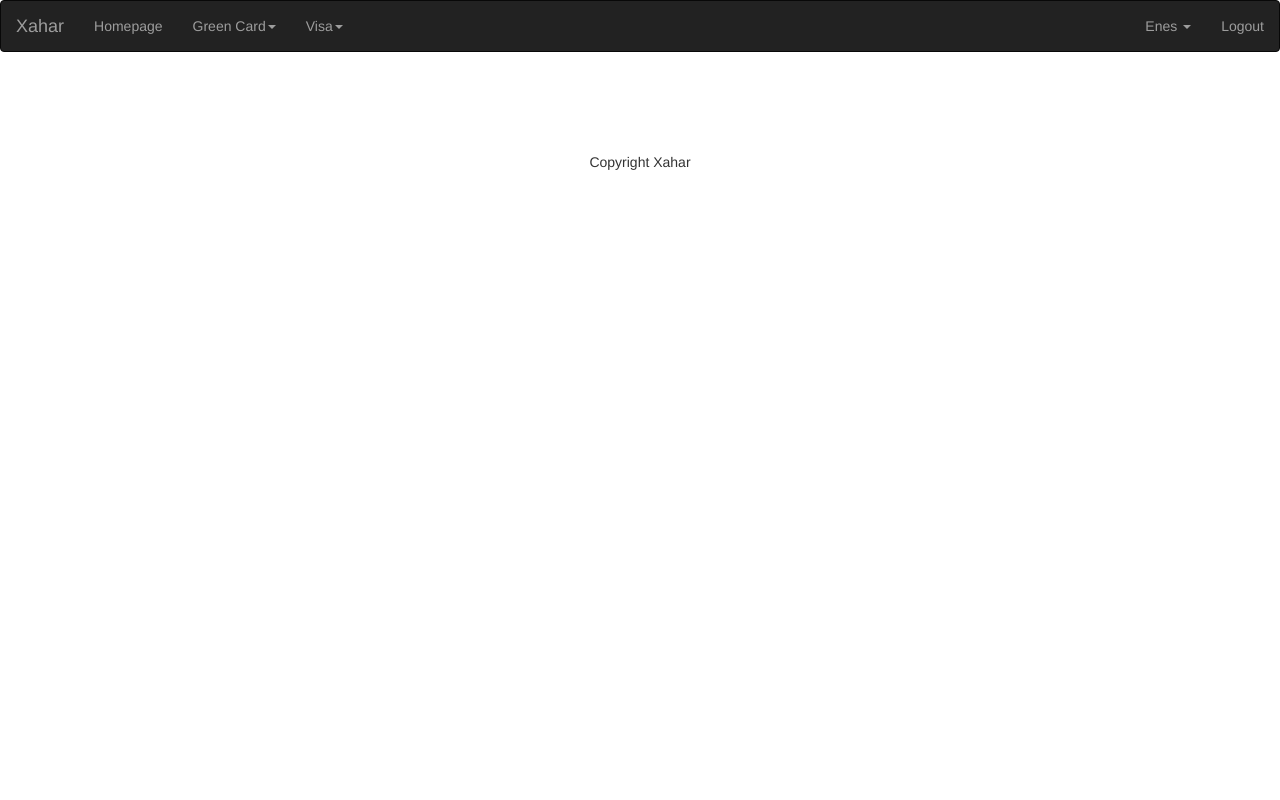
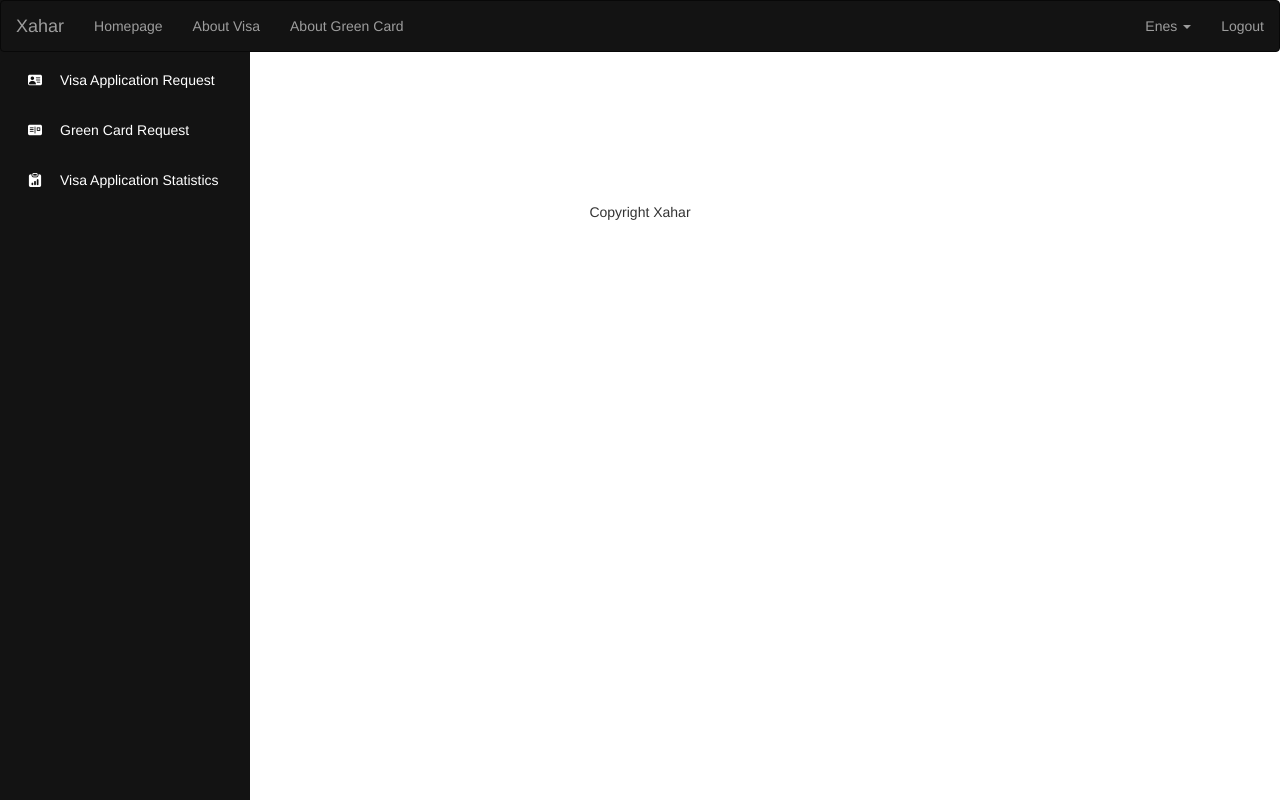
Before and after one commit to enohsm/CS50Project, a Flask app: page /greencard/ in a window 1280 px wide. Run offline with Flask 3, Linux system fonts and the light colour scheme; a user stored in the database is signed in; parts of the project's set-up code (start-up, migrations or seed data) failed here and were passed over; some libraries are stand-ins or nearby versions.

Commit message:
Sidebar added into layout.

```diff
--- a/improvements.txt
+++ b/improvements.txt
@@ -6,6 +6,7 @@ Kayıt oluşturulurken, isim soyismin baş harfleri büyük olsun (pythonda ayar
 Pasaport kaydederken isim soyisim büyük harflerle olacak.
 Çalışanların yaptığı işlemleri tut.
 Readme dosyasında neden her login_required dekoratörlü route'da yetki kontrolünü databaseden sorguyla kontrol ettiğini anlat.
+Role sistemini ve login required fonksiyonunu güncelle.
 
 
 Sıradaki: Login fonksiyonunu ve html yapısını yap.
--- a/routes/profile_routes.py
+++ b/routes/profile_routes.py
@@ -23,6 +23,12 @@ def vehicles():
 def passports():
     return render_template("my_passports.html")
 
+# Evraklar routeunu ayarla
+@profilebp.route("/documents")
+@x.login_required
+def documents():
+    return render_template("my_documents.html")
+
 # Visa requests routeunu ayarla
 @profilebp.route("/requests")
 @x.login_required
--- a/static/styles.css
+++ b/static/styles.css
@@ -1,5 +1,11 @@
 h1 {
     text-align:center;
+    margin-top: 55px;
+    margin-bottom: 55px;
+}
+
+h4 {
+    text-align: center;
     margin-top: 55px;
     margin-bottom: 55px;
 }
@@ -13,3 +19,67 @@ footer {
 button.btn-info {
     margin-top: 25px;
 }
+
+.navbar-inverse {
+    background: #131313;
+}
+
+.sidebar {
+    padding-top: 5px;
+    background: #131313;
+    position: fixed;
+    width: 50px;
+    height: 100vh;
+    transition: width 0.4s;
+    overflow: hidden;
+}
+
+.sidebar:hover {
+    width: 250px;
+}
+
+.sidebar ul {
+    list-style: none;
+    padding: 0;
+    margin-top: 50px;
+}
+
+.sidebar li {
+    display: flex;
+    align-items: center;
+    padding: 15px;
+    color: white;
+    cursor: pointer;
+    transition: background 0.4s;
+}
+
+.sidebar li:hover {
+    background: #272727
+}
+
+.sidebar i {
+    font-size: 100%;
+    width: 40px;
+    text-align: center;
+    margin-right: 5px;
+}
+
+.menu-text {
+    opacity: 0;
+    white-space: nowrap;
+    transition: opacity 0.4s;
+}
+
+.sidebar:hover .menu-text {
+    opacity: 1;
+}
+
+.sidebar a {
+    color: inherit;
+    text-decoration: none;
+}
+
+main {
+    margin-left: 50px;
+    padding: 15px;
+}
--- a/templates/homepage.html
+++ b/templates/homepage.html
@@ -1,7 +1,7 @@
 {% extends "layout.html" %}
 
 {% block title %}
-Homepage
+    Homepage
 {% endblock %}
 
 {% block main %}
--- a/templates/layout.html
+++ b/templates/layout.html
@@ -3,13 +3,38 @@
     <head>
         <meta name="viewport" content="initial-scale=1, width=device-width">
         <link rel="stylesheet" href="https://maxcdn.bootstrapcdn.com/bootstrap/3.4.1/css/bootstrap.min.css">
+        <link rel="stylesheet" href="https://cdn.jsdelivr.net/npm/bootstrap-icons@1.11.1/font/bootstrap-icons.css">
         <script src="https://ajax.googleapis.com/ajax/libs/jquery/3.7.1/jquery.min.js"></script>
         <script src="https://maxcdn.bootstrapcdn.com/bootstrap/3.4.1/js/bootstrap.min.js"></script>
-        <link href="static/styles.css" rel="stylesheet">
+        <link href="/static/styles.css" rel="stylesheet">
 
         <title>Xahar's System: {% block title %}{% endblock %}</title>
     </head>
     <body>
+        <div class="sidebar">
+            <ul>
+                {% block sidebar %}
+                {% endblock %}
+                <a href="/visa/request">
+                    <li>
+                        <i class="bi bi-person-vcard-fill"></i>
+                        <span class="menu-text">Visa Application Request</span>
+                    </li>
+                </a>
+                <a href="/greencard/request">
+                    <li>
+                        <i class="bi bi-postcard-fill"></i>
+                        <span class="menu-text">Green Card Request</span>
+                    </li>
+                </a>
+                <a href="/visa/statistics">
+                    <li>
+                        <i class="bi bi-clipboard-data-fill"></i>
+                        <span class="menu-text">Visa Application Statistics</span>
+                    </li>
+                </a>
+            </ul>
+        </div>
         <header>
             <nav class="navbar navbar-inverse">
                 <div class="container-fluid">
@@ -18,25 +43,8 @@
                     </div>
                     <ul class="nav navbar-nav">
                         <li><a href="/">Homepage</a></li>
-                        <li class="dropdown">
-                            <a class="dropdown-toggle" data-toggle="dropdown" href="#">
-                                Green Card<span class="caret"></span></a>
-                            <ul class="dropdown-menu">
-                                <li><a href="/greencard">About Green Card</a></li>
-                                <li><a href="/greencard/request">Green Card Request</a></li>
-                                <li><a href="/greencard/status">Green Card Request Status</a></li>
-                            </ul>
-                        </li>
-                        <li class="dropdown">
-                            <a class="dropdown-toggle" data-toggle="dropdown" href="#">
-                                Visa<span class="caret"></span></a>
-                            <ul class="dropdown-menu">
-                                <li><a href="/visa">About Visa</a></li>
-                                <li><a href="/visa/request">Visa Application Request</a></li>
-                                <li><a href="/visa/status">Visa Application Status</a></li>
-                                <li><a href="/visa/statistics">Visa Application Statistics</a></li>
-                            </ul>
-                        </li>
+                        <li><a href="/visa">About Visa</a></li>
+                        <li><a href="/greencard">About Green Card</a></li>
                     </ul>
                     <ul class="nav navbar-nav navbar-right">
                         {% if logged_in %}
```
Also changed, not shown: other parts of templates/layout.html (+10 -23 lines), routes/dashboard_routes.py (+4 -4 lines), routes/main_routes.py (+2 -6 lines), templates/admin_dashboard.html (+9 -1 lines), templates/employee_dashboard.html (+9 -1 lines), templates/user_dashboard.html (+49 -0 lines).
